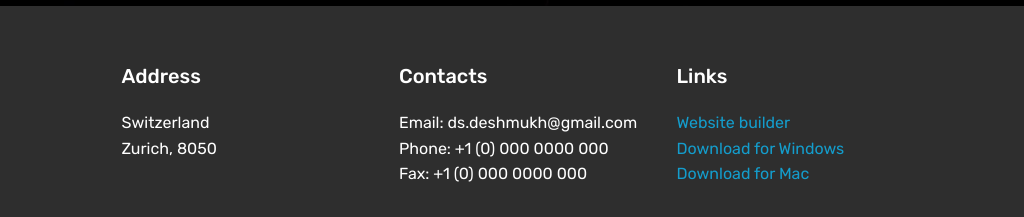
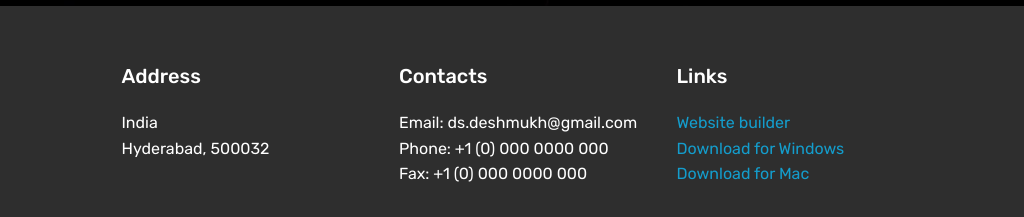
Before and after one commit to sachinonly/sachinonly.github.io, a plain HTML site: page index.html in a window 1280 px wide. Shown: the part 794-1011 px from the top of the page, 256-1280 px from the left. Drawn offline with Linux system fonts and the light colour scheme; files whose address does not match are found by name.

Commit message:
Update index.html

```diff
--- a/index.html
+++ b/index.html
@@ -126,8 +126,8 @@
                     Address
                 </h5>
                 <p class="mbr-text">
-                    Switzerland
-                    <br>Zurich, 8050
+                    India
+                    <br>Hyderabad, 500032
                 </p>
             </div>
             <div class="col-12 col-md-3 mbr-fonts-style display-7">
```
